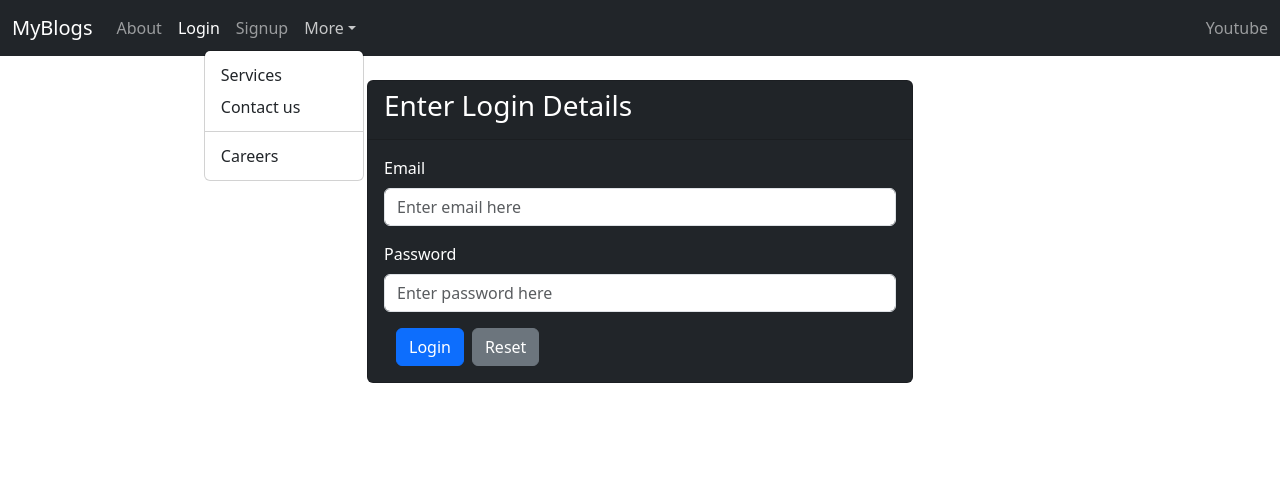
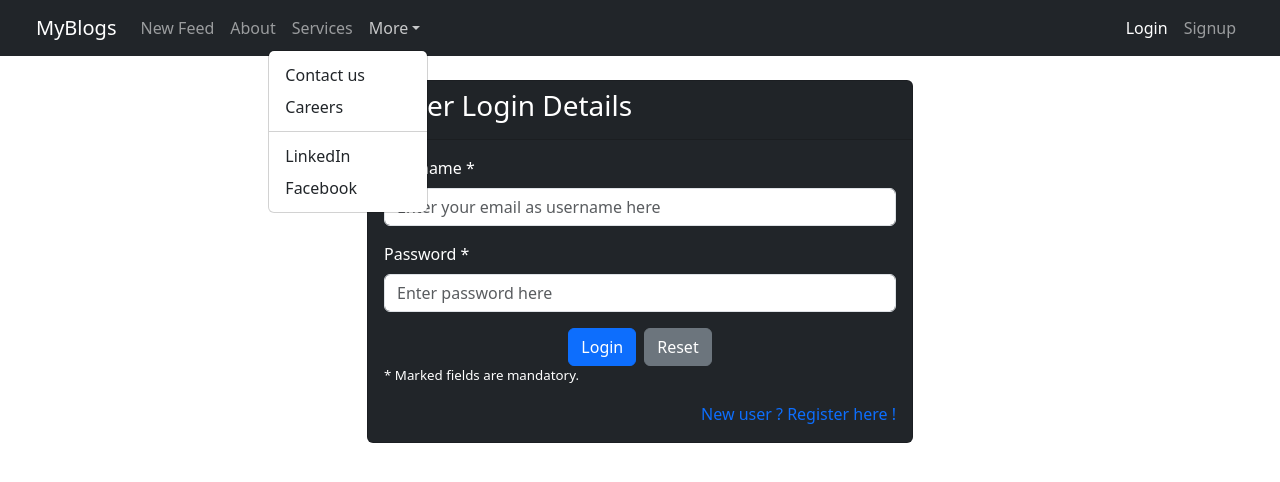
Before and after one commit to Sagarpachode3/blogging-app-frontend, a React (Create React App) app: page /login in a window 1280 px wide. Both pictures are taken after a click on the link "More". Shown: the top 482 px of the page. Built offline with nearby package versions, Linux system fonts and the light colour scheme.

Commit message:
Worked on CustomNavBar. Written logic for login and logout. Created pages profileInfo, userDashboard, New feed. Successfully logged in and logged out with jwt token verification. Worked on private routing.

```diff
--- /dev/null
+++ b/src/auth/index.js
@@ -0,0 +1,33 @@
+//isLoggedIn=>
+
+export const isLoggedIn = () => {
+  let data = localStorage.getItem("data");
+  if (data == null) {
+    return false;
+  } else {
+    return true;
+  }
+};
+
+//doLogin=> data=> set to localStorage
+
+export const doLogin = (data, next) => {
+  localStorage.setItem("data", JSON.stringify(data));
+  next();
+};
+
+//doLogout=> remove from localStorage
+
+export const doLogout = (next) => {
+  localStorage.removeItem("data");
+  next();
+};
+
+//get currentUser
+export const getCurrentUserDetail = () => {
+  if (isLoggedIn()) {
+    return JSON.parse(localStorage.getItem("data"))?.user;
+  } else {
+    return undefined;
+  }
+};
--- a/src/components/CustomNavBar.jsx
+++ b/src/components/CustomNavBar.jsx
@@ -1,5 +1,5 @@
-import { useState } from "react";
-import { NavLink as ReactLink } from "react-router-dom";
+import { useEffect, useState } from "react";
+import { NavLink as ReactLink, useNavigate } from "react-router-dom";
 import {
   Collapse,
   Navbar,
@@ -14,15 +14,29 @@
   DropdownItem,
   NavbarText,
 } from "reactstrap";
+import { doLogout, getCurrentUserDetail, isLoggedIn } from "../auth";
 
 const CustomNavBar = () => {
+  let navigate = useNavigate();
   const [isOpen, setIsOpen] = useState(false);
 
-  //const toggle = () => setIsOpen(!isOpen);
+  const [login, setLogin] = useState(false);
+  const [user, setUser] = useState(undefined);
 
+  useEffect(() => {
+    setLogin(isLoggedIn());
+    setUser(getCurrentUserDetail());
+  }, [login]);
+
+  const logout = () => {
+    doLogout(() => {
+      setLogin(false);
+      navigate("/");
+    });
+  };
   return (
     <div>
-      <Navbar color="dark" dark expand="md" fixed="">
+      <Navbar color="dark" dark expand="md" fixed="" className="px-4">
         <NavbarBrand tag={ReactLink} to="/">
           MyBlogs
         </NavbarBrand>
@@ -30,35 +44,67 @@
         <Collapse isOpen={isOpen} navbar>
           <Nav className="me-auto" navbar>
             <NavItem>
+              <NavLink tag={ReactLink} to="/">
+                New Feed
+              </NavLink>
+            </NavItem>
+            <NavItem>
               <NavLink tag={ReactLink} to="/about">
                 About
               </NavLink>
             </NavItem>
             <NavItem>
-              <NavLink tag={ReactLink} to="/login">
-                Login
+              <NavLink tag={ReactLink} to="/services">
+                Services
               </NavLink>
             </NavItem>
-            <NavItem>
-              <NavLink tag={ReactLink} to="/signup">
-                Signup
-              </NavLink>
-            </NavItem>
+
             <UncontrolledDropdown nav inNavbar>
               <DropdownToggle nav caret>
                 More
               </DropdownToggle>
               <DropdownMenu end>
-                <DropdownItem tag={ReactLink} to="/services">
-                  Services
-                </DropdownItem>
                 <DropdownItem>Contact us</DropdownItem>
+                <DropdownItem>Careers</DropdownItem>
                 <DropdownItem divider />
-                <DropdownItem>Careers</DropdownItem>
+                <DropdownItem>LinkedIn</DropdownItem>
+                <DropdownItem>Facebook</DropdownItem>
               </DropdownMenu>
             </UncontrolledDropdown>
           </Nav>
-          <NavbarText>Youtube</NavbarText>
+          <Nav navbar>
+            {login && (
+              <>
+                <NavItem>
+                  <NavLink tag={ReactLink} to="/user/profile-info">
+                    Profile Info
+                  </NavLink>
+                </NavItem>
+                <NavItem>
+                  <NavLink tag={ReactLink} to="/user/dashboard">
+                    {user.email}
+                  </NavLink>
+                </NavItem>
+                <NavItem>
+                  <NavLink onClick={logout}>Logout</NavLink>
+                </NavItem>
+              </>
+            )}
+            {!login && (
+              <>
+                <NavItem>
+                  <NavLink tag={ReactLink} to="/login">
+                    Login
+                  </NavLink>
+                </NavItem>
+                <NavItem>
+                  <NavLink tag={ReactLink} to="/signup">
+                    Signup
+                  </NavLink>
+                </NavItem>
+              </>
+            )}
+          </Nav>
         </Collapse>
       </Navbar>
     </div>
--- a/src/pages/Login.js
+++ b/src/pages/Login.js
@@ -6,7 +6,6 @@
   Col,
   Container,
   Form,
-  FormFeedback,
   FormGroup,
   Input,
   Label,
@@ -16,10 +15,14 @@
 import { useState } from "react";
 import { login } from "../services/user-service";
 import { toast } from "react-toastify";
+import { doLogin } from "../auth";
+import "../styles/Login.css";
+import { useNavigate } from "react-router-dom";
 
 const Login = () => {
-  const [data, setData] = useState({
-    email: "",
+  const navigate = useNavigate();
+  const [loginDetails, setLoginDetails] = useState({
+    username: "",
     password: "",
   });
 
@@ -30,45 +33,52 @@
 
   const submitForm = (event) => {
     event.preventDefault();
-    console.log(data);
+    console.log(loginDetails);
 
-    login(data)
-      .then((resp) => {
-        console.log(resp);
-        console.log("Success Log");
-        toast.success("User Logged in SuccessFully");
-        setData({
-          name: "",
-          email: "",
-          password: "",
-          about: "",
+    //validation
+    if (
+      loginDetails.username.trim() == "" ||
+      loginDetails.password.trim() == ""
+    ) {
+      toast.error("Username and Password are mandatory !");
+      return;
+    }
+
+    //submit the data to server to generate token
+    login(loginDetails)
+      .then((data) => {
+        console.log(data);
+
+        //save the data to local storage
+
+        doLogin(data, () => {
+          console.log("Login detail is saved to local storage.");
+          //redirect to user dashboard page
+          //navigate("/user/dashboard");
         });
+        toast.success("User logged in !");
       })
       .catch((error) => {
         console.log(error);
-        console.log("Error Log");
-
-        //handle error in proper way
-        setError({
-          errors: error,
-          isError: true,
-        });
+        if (error.response.status == 400 || error.response.status == 404) {
+          //toast.error(error.response.data.message);
+          toast.error("Invalid username or password !");
+        } else {
+          toast.error("Something went wrong on server!");
+        }
       });
-  };
-
-  // Reset Data
-  const resetData = () => {
-    setData({
-      name: "",
-      email: "",
-      password: "",
-      about: "",
-    });
   };
 
   //handle change
   const handleChange = (event, property) => {
-    setData({ ...data, [property]: event.target.value });
+    setLoginDetails({ ...loginDetails, [property]: event.target.value });
+  };
+
+  const resetData = () => {
+    setLoginDetails({
+      username: "",
+      password: "",
+    });
   };
   return (
     <Base>
@@ -83,40 +93,29 @@
                 <Form onSubmit={submitForm}>
                   {/* Email Field */}
                   <FormGroup>
-                    <Label for="email">Email</Label>
+                    <Label for="email">Username *</Label>
                     <Input
                       type="email"
-                      placeholder="Enter email here"
+                      placeholder="Enter your email as username here"
                       id="email"
-                      onChange={(e) => handleChange(e, "email")}
-                      value={data.email}
-                      invalid={
-                        error.errors?.response?.data?.message ? true : false
-                      }
+                      onChange={(e) => handleChange(e, "username")}
+                      value={loginDetails.username}
                     />
-                    <FormFeedback>
-                      {error.errors?.response?.data?.message}
-                    </FormFeedback>
                   </FormGroup>
 
                   {/* Password Field */}
                   <FormGroup>
-                    <Label for="password">Password</Label>
+                    <Label for="password">Password *</Label>
                     <Input
                       type="password"
                       placeholder="Enter password here"
                       id="password"
                       onChange={(e) => handleChange(e, "password")}
-                      value={data.password}
-                      invalid={
-                        error.errors?.response?.data?.message ? true : false
-                      }
+                      value={loginDetails.password}
                     />
-                    <FormFeedback>
-                      {error.errors?.response?.data?.message}
-                    </FormFeedback>
                   </FormGroup>
-                  <Container>
+
+                  <Container className="text-center">
                     <Button color="primary">Login</Button>
                     <Button
                       className="ms-2"
@@ -128,6 +127,10 @@
                     </Button>
                   </Container>
                 </Form>
+                <p className="mandatory-text">* Marked fields are mandatory.</p>
+                <a href="/signup" className="register-link">
+                  New user ? Register here !
+                </a>
               </CardBody>
             </Card>
           </Col>
--- a/src/pages/Signup.js
+++ b/src/pages/Signup.js
@@ -16,6 +16,7 @@
 import { signUp } from "../services/user-service";
 import { toast } from "react-toastify";
 import { useState } from "react";
+import "../styles/Login.css";
 
 const Signup = () => {
   const [data, setData] = useState({
@@ -104,7 +105,7 @@
                 <Form onSubmit={submitForm}>
                   {/* Name Field */}
                   <FormGroup>
-                    <Label for="name">Name</Label>
+                    <Label for="name">Name *</Label>
                     <Input
                       type="text"
                       placeholder="Enter name here"
@@ -121,7 +122,7 @@
                   </FormGroup>
                   {/* Email Field */}
                   <FormGroup>
-                    <Label for="email">Email</Label>
+                    <Label for="email">Email *</Label>
                     <Input
                       type="email"
                       placeholder="Enter email here"
@@ -138,7 +139,7 @@
                   </FormGroup>
                   {/* Password Field */}
                   <FormGroup>
-                    <Label for="password">Password</Label>
+                    <Label for="password">Password *</Label>
                     <Input
                       type="password"
                       placeholder="Enter password here"
@@ -155,7 +156,7 @@
                   </FormGroup>
                   {/* About Field */}
                   <FormGroup>
-                    <Label for="about">About</Label>
+                    <Label for="about">About *</Label>
                     <Input
                       type="textarea"
                       placeholder="Write something about your self"
@@ -184,6 +185,10 @@
                     </Button>
                   </Container>
                 </Form>
+                <p className="mandatory-text">* Marked fields are mandatory.</p>
+                <a href="/login" className="register-link">
+                  Already a user ? Login here !
+                </a>
               </CardBody>
             </Card>
           </Col>
--- a/src/services/user-service.js
+++ b/src/services/user-service.js
@@ -3,6 +3,6 @@
 export const signUp = (user) => {
   return myAxios.post("/auth/register", user).then((response) => response.data);
 };
-export const login = (user) => {
-  return myAxios.post("/auth/login", user).then((response) => response.data);
+export const login = (loginDetails) => {
+  return myAxios.post("/auth/login", loginDetails).then((response) => response.data);
 };
--- /dev/null
+++ b/src/styles/Login.css
@@ -0,0 +1,9 @@
+.register-link {
+  text-decoration: none; /* Remove underline */
+  display: block; /* Display as block to position it on a separate line */
+  text-align: right; /* Align the text to the right */
+  margin-top: 10px; /* Adjust this value as needed */
+}
+.mandatory-text{
+  font-size: smaller;
+}
```
Also changed, not shown: src/App.js (+7 -0 lines), src/components/Privateroute.jsx (added, +9 -0 lines), src/pages/pages-routes/ProfileInfo.jsx (added, +12 -0 lines), src/pages/pages-routes/Userdashboard.jsx (added, +26 -0 lines).
